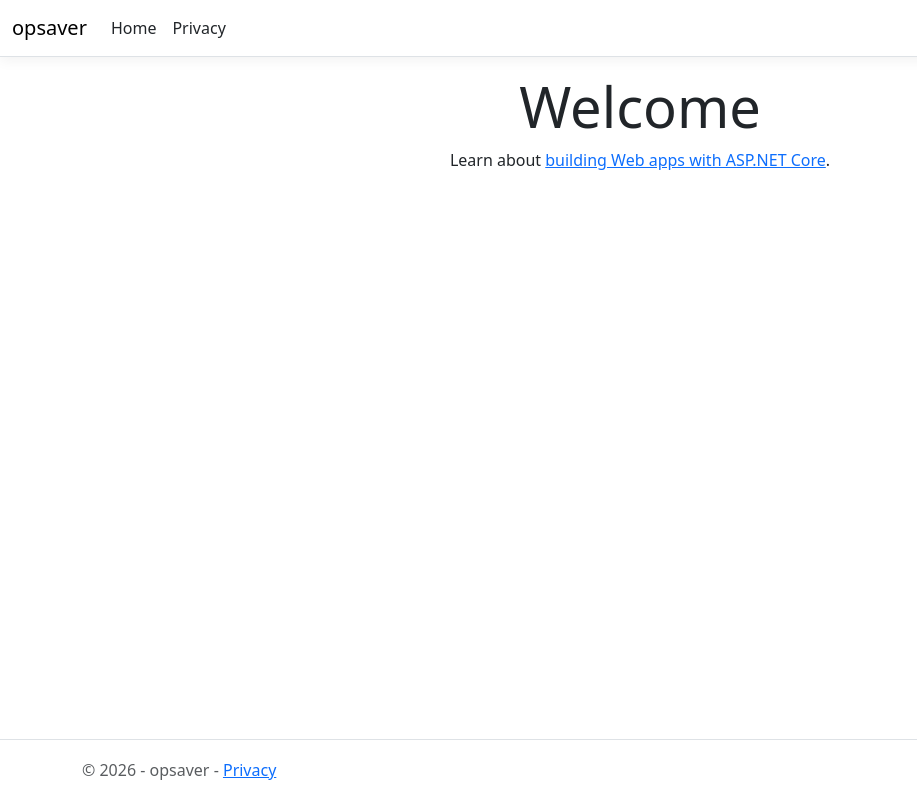
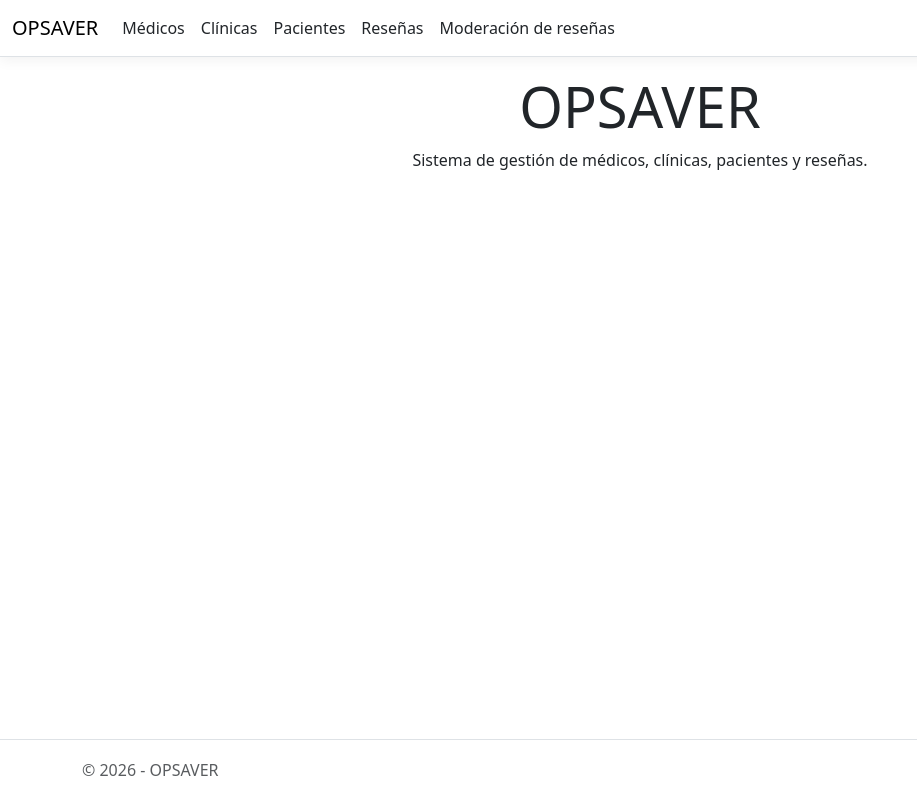
Before and after one commit to DarvinMendez/opsaver, an ASP.NET Core app: page / in a window 1280 px wide. Shown: the whole page, without its empty margins (0-917 px from the left). Run offline with ASP.NET Core 8, Linux system fonts and the light colour scheme; style sheets or scripts are compiled from the project's sources.

Commit message:
feat: mejorar navegación e interfaz inicial

```diff
--- a/Controllers/HomeController.cs
+++ b/Controllers/HomeController.cs
@@ -11,11 +11,6 @@ public class HomeController : Controller
         return View();
     }
 
-    public IActionResult Privacy()
-    {
-        return View();
-    }
-
     [ResponseCache(Duration = 0, Location = ResponseCacheLocation.None, NoStore = true)]
     public IActionResult Error()
     {
--- a/Views/Home/Index.cshtml
+++ b/Views/Home/Index.cshtml
@@ -1,8 +1,8 @@
 @{
-    ViewData["Title"] = "Home Page";
+    ViewData["Title"] = "Inicio";
 }
 
 <div class="text-center">
-    <h1 class="display-4">Welcome</h1>
-    <p>Learn about <a href="https://learn.microsoft.com/aspnet/core">building Web apps with ASP.NET Core</a>.</p>
+    <h1 class="display-4">OPSAVER</h1>
+    <p>Sistema de gestión de médicos, clínicas, pacientes y reseñas.</p>
 </div>
--- a/Views/Home/Privacy.cshtml
+++ /dev/null
@@ -1,6 +0,0 @@
-@{
-    ViewData["Title"] = "Privacy Policy";
-}
-<h1>@ViewData["Title"]</h1>
-
-<p>Use this page to detail your site's privacy policy.</p>
--- a/Views/Shared/_Layout.cshtml
+++ b/Views/Shared/_Layout.cshtml
@@ -13,7 +13,7 @@
     <header>
         <nav class="navbar navbar-expand-sm navbar-toggleable-sm navbar-light bg-white border-bottom box-shadow mb-3">
             <div class="container-fluid">
-                <a class="navbar-brand" asp-area="" asp-controller="Home" asp-action="Index">opsaver</a>
+                <a class="navbar-brand" asp-area="" asp-controller="Home" asp-action="Index">OPSAVER</a>
                 <button class="navbar-toggler" type="button" data-bs-toggle="collapse" data-bs-target=".navbar-collapse" aria-controls="navbarSupportedContent"
                         aria-expanded="false" aria-label="Toggle navigation">
                     <span class="navbar-toggler-icon"></span>
@@ -21,10 +21,19 @@
                 <div class="navbar-collapse collapse d-sm-inline-flex justify-content-between">
                     <ul class="navbar-nav flex-grow-1">
                         <li class="nav-item">
-                            <a class="nav-link text-dark" asp-area="" asp-controller="Home" asp-action="Index">Home</a>
+                            <a class="nav-link text-dark" asp-controller="Medicos" asp-action="Index">Médicos</a>
                         </li>
                         <li class="nav-item">
-                            <a class="nav-link text-dark" asp-area="" asp-controller="Home" asp-action="Privacy">Privacy</a>
+                            <a class="nav-link text-dark" asp-controller="Clinicas" asp-action="Index">Clínicas</a>
+                        </li>
+                        <li class="nav-item">
+                            <a class="nav-link text-dark" asp-controller="Pacientes" asp-action="Index">Pacientes</a>
+                        </li>
+                        <li class="nav-item">
+                            <a class="nav-link text-dark" asp-controller="Resenas" asp-action="Index">Reseñas</a>
+                        </li>
+                        <li class="nav-item">
+                            <a class="nav-link text-dark" asp-controller="ModeracionResenas" asp-action="Index">Moderación de reseñas</a>
                         </li>
                     </ul>
                 </div>
@@ -39,7 +48,7 @@
 
     <footer class="border-top footer text-muted">
         <div class="container">
-            &copy; 2026 - opsaver - <a asp-area="" asp-controller="Home" asp-action="Privacy">Privacy</a>
+            &copy; 2026 - OPSAVER
         </div>
     </footer>
     <script src="~/lib/jquery/dist/jquery.min.js"></script>
```
